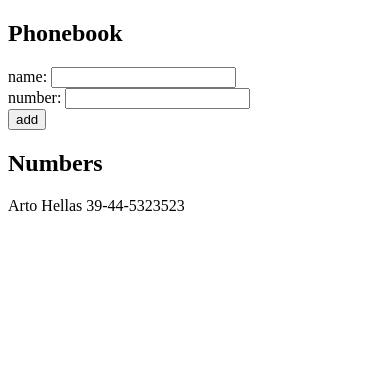
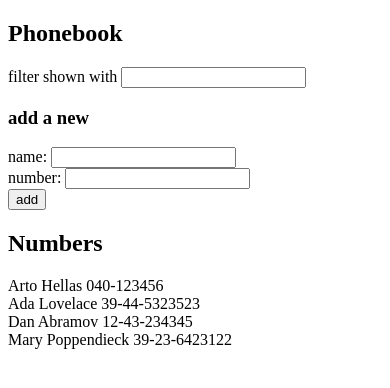
Before and after one commit to jflxx/fullstackopen, a React (Vite) app in the folder part2/phonebook/: page / in a window 390 px wide. Shown: the top 388 px of the page. Built offline with nearby package versions, Linux system fonts and the light colour scheme.

Commit message:
phonebook step 4

```diff
--- a/part2/phonebook/src/App.jsx
+++ b/part2/phonebook/src/App.jsx
@@ -1,51 +1,32 @@
 import { useState } from 'react'
+import Filter from './components/Filter'
+import PersonForm from './components/PersonForm'
+import Persons from './components/Persons'
 
 const App = () => {
   const [persons, setPersons] = useState([
-    {
-      name: 'Arto Hellas',
-      number: '39-44-5323523'
-    }
+    { name: 'Arto Hellas', number: '040-123456', id: 1 },
+    { name: 'Ada Lovelace', number: '39-44-5323523', id: 2 },
+    { name: 'Dan Abramov', number: '12-43-234345', id: 3 },
+    { name: 'Mary Poppendieck', number: '39-23-6423122', id: 4 }
   ])
   const [newName, setNewName] = useState('')
   const [newNumber, setNewNumber] = useState('')
+  const [filter, setFilter] = useState('')
 
-  const handleNameChange = (event) => {
-    setNewName(event.target.value)
-  }
 
-  const handleNumberChange = (event) => {
-    setNewNumber(event.target.value)
-  }
 
-  const handleOnSubmit = (event) => {
-    event.preventDefault()
-
-    const exist = persons.some(person => person.name === newName || person.number === newNumber);
-    if (!exist) {
-      const nameObject = {
-        name: newName,
-        number: newNumber
-      }
-      setPersons([...persons, nameObject]);
-      setNewName('');
-    } else {
-      alert(`${newName} is already added to phonebook`);
-    }
-  }
 
   return (
     <div>
+
       <h2>Phonebook</h2>
-      <form>
-        <div>name: <input value={newName} onChange={handleNameChange}/></div>
-        <div>number: <input value={newNumber} onChange={handleNumberChange}/></div>
-        <div><button type="submit" onClick={handleOnSubmit}>add</button></div>
-      </form>
+      <Filter filter={filter} setFilter={setFilter}> </Filter>
+      <h3>add a new</h3>
+      <PersonForm persons={persons} setPersons={setPersons} newName={newName} newNumber={newNumber} setNewName={setNewName} setNewNumber={setNewNumber}></PersonForm>
+
       <h2>Numbers</h2>
-      {persons.map(person => {
-        return (<div key={person.name}>{person.name} {person.number}<br /></div>)
-      })}
+      <Persons persons={persons} filter={filter}></Persons>
     </div>
   )
 }
--- /dev/null
+++ b/part2/phonebook/src/components/Filter.jsx
@@ -0,0 +1,13 @@
+
+const Filter = ({ filter,setFilter}) => {
+    const handleFilterChange = (event) => {
+        setFilter(event.target.value);
+    }
+    return (
+        <div>
+            filter shown with <input value={filter} onChange={handleFilterChange} />
+        </div>
+    )
+}
+
+export default Filter;
--- /dev/null
+++ b/part2/phonebook/src/components/PersonForm.jsx
@@ -0,0 +1,38 @@
+
+const PersonForm = ({ newName, setNewName, newNumber, setNewNumber,persons,setPersons}) => {
+    const handleNumberChange = (event) => {
+        setNewNumber(event.target.value)
+    }
+
+    const handleNameChange = (event) => {
+        setNewName(event.target.value)
+    }
+
+    const handleOnSubmit = (event) => {
+        event.preventDefault()
+
+        const exist = persons.some(person => person.name === newName || person.number === newNumber);
+        if (!exist) {
+            const nameObject = {
+                name: newName,
+                number: newNumber,
+                id: persons.lenght + 1
+            }
+            setPersons([...persons, nameObject]);
+            setNewName('');
+            setNewNumber('');
+        } else {
+            alert(`${newName} is already added to phonebook`);
+        }
+    }
+
+    return (
+        <form>
+            <div>name: <input value={newName} onChange={handleNameChange} /></div>
+            <div>number: <input value={newNumber} onChange={handleNumberChange} /></div>
+            <div><button type="submit" onClick={handleOnSubmit}>add</button></div>
+        </form>
+    )
+}
+
+export default PersonForm;
--- /dev/null
+++ b/part2/phonebook/src/components/Persons.jsx
@@ -0,0 +1,17 @@
+
+
+const Persons = ({ persons, filter }) => {
+    return (
+        <div>{persons.filter(person => person.name.toLowerCase().includes(filter.toLowerCase()))
+            .map(person => (
+                <div key={person.id}>
+                    {person.name} {person.number}
+                    <br />
+                </div>
+            ))}
+        </div>
+    )
+
+}
+
+export default Persons;
```
